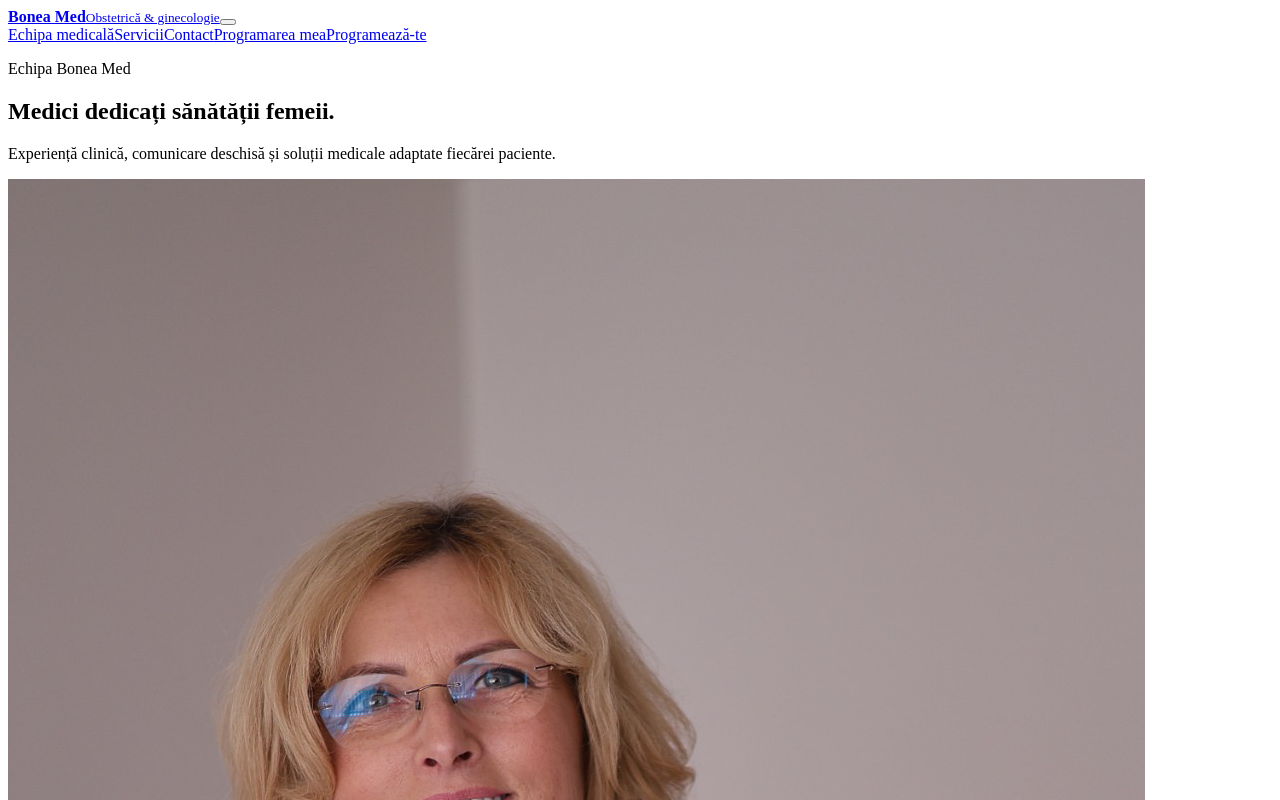
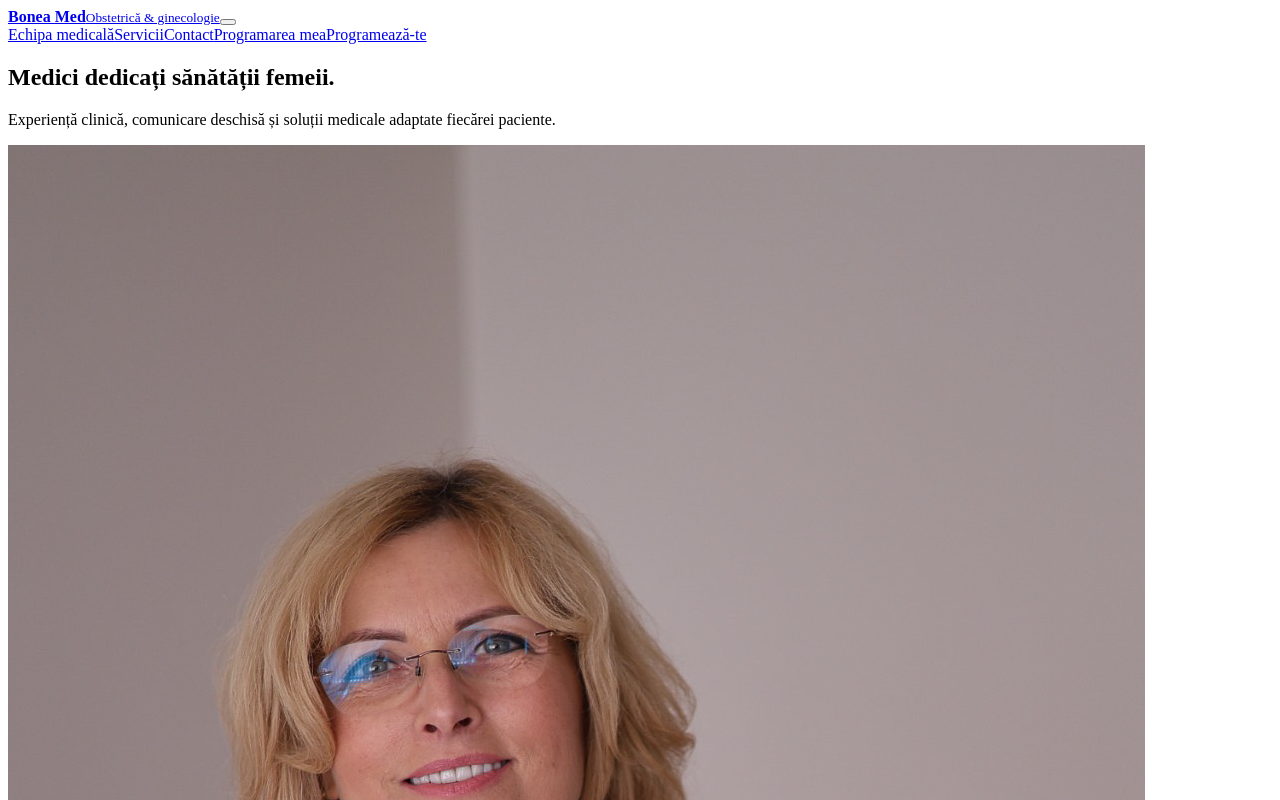
Before and after one commit to madalinastroe/boneamed, a Vue app: page /team in a window 1280 px wide. Shown: the top 800 px of the page. Built offline with nearby package versions, Linux system fonts and the light colour scheme; the HTML template or start-up script is replaced by a standard one.

Commit message:
Minor refactor

```diff
--- a/src/views/DoctorsView.vue
+++ b/src/views/DoctorsView.vue
@@ -1,2 +1,2 @@
 <script setup lang="ts">import { doctors } from '../data/content'</script>
-<template><section class="page section"><p class="eyebrow">Echipa Bonea Med</p><h1>Medici dedicați sănătății femeii.</h1><p class="page-lead">Experiență clinică, comunicare deschisă și soluții medicale adaptate fiecărei paciente.</p><div class="profile-list"><article v-for="doctor in doctors" :key="doctor.id" class="profile"><div class="doctor-portrait large"><img :src="doctor.image" :alt="doctor.name" /></div><div><p class="eyebrow">{{ doctor.title }}</p><h2>{{ doctor.name }}</h2><div class="biography"><p v-for="paragraph in doctor.biography" :key="paragraph">{{ paragraph }}</p></div><h3>Competențe și servicii</h3><ul><li v-for="item in doctor.specialties" :key="item">{{ item }}</li></ul><p class="schedule">{{ doctor.schedule }}</p><RouterLink class="button button-primary" :to="`/booking?doctor=${doctor.id}`">Programează-te</RouterLink></div></article></div></section></template>
+<template><section class="page section"><h1>Medici dedicați sănătății femeii.</h1><p class="page-lead">Experiență clinică, comunicare deschisă și soluții medicale adaptate fiecărei paciente.</p><div class="profile-list"><article v-for="doctor in doctors" :key="doctor.id" class="profile"><div class="doctor-portrait large"><img :src="doctor.image" :alt="doctor.name" /></div><div><p class="eyebrow">{{ doctor.title }}</p><h2>{{ doctor.name }}</h2><div class="biography"><p v-for="paragraph in doctor.biography" :key="paragraph">{{ paragraph }}</p></div><h3>Competențe și servicii</h3><ul><li v-for="item in doctor.specialties" :key="item">{{ item }}</li></ul><p class="schedule">{{ doctor.schedule }}</p><RouterLink class="button button-primary" :to="`/booking?doctor=${doctor.id}`">Programează-te</RouterLink></div></article></div></section></template>
```
